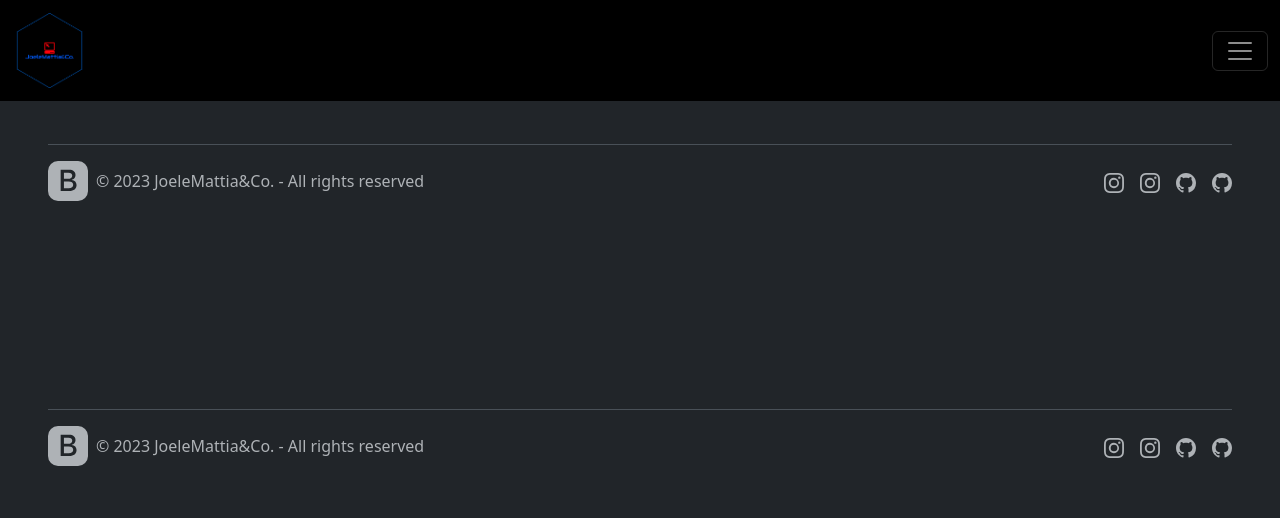
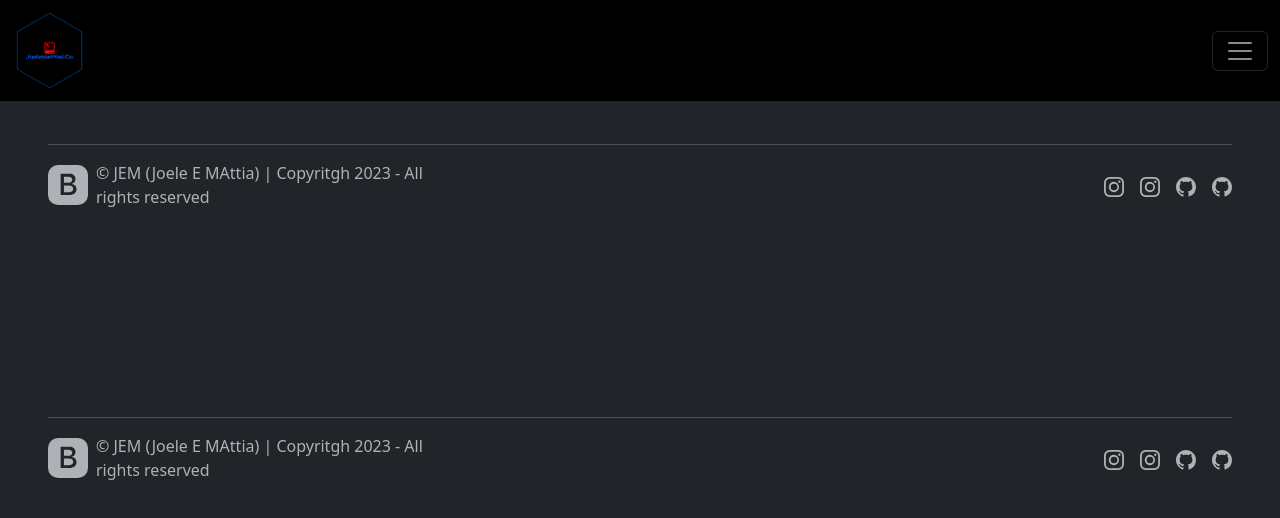
Before and after one commit to WebDevJoJo/JoeMatFolio, an Angular app: page /footer in a window 1280 px wide. Shown: the top 518 px of the page. Built offline with nearby package versions, Linux system fonts and the light colour scheme.

Commit message:
footer updated

```diff
--- a/src/app/footer/footer.component.html
+++ b/src/app/footer/footer.component.html
@@ -21,7 +21,8 @@
         </svg>
       </div>
       <span class="mb-3 mb-md-0 text-muted"
-        >&copy; 2023 JoeleMattia&Co. - All rights reserved</span
+        >&copy; JEM (Joele E MAttia) | Copyritgh 2023 - All rights
+        reserved</span
       >
     </div>
     <ul class="nav col-md-4 justify-content-end list-unstyled d-flex">
```
